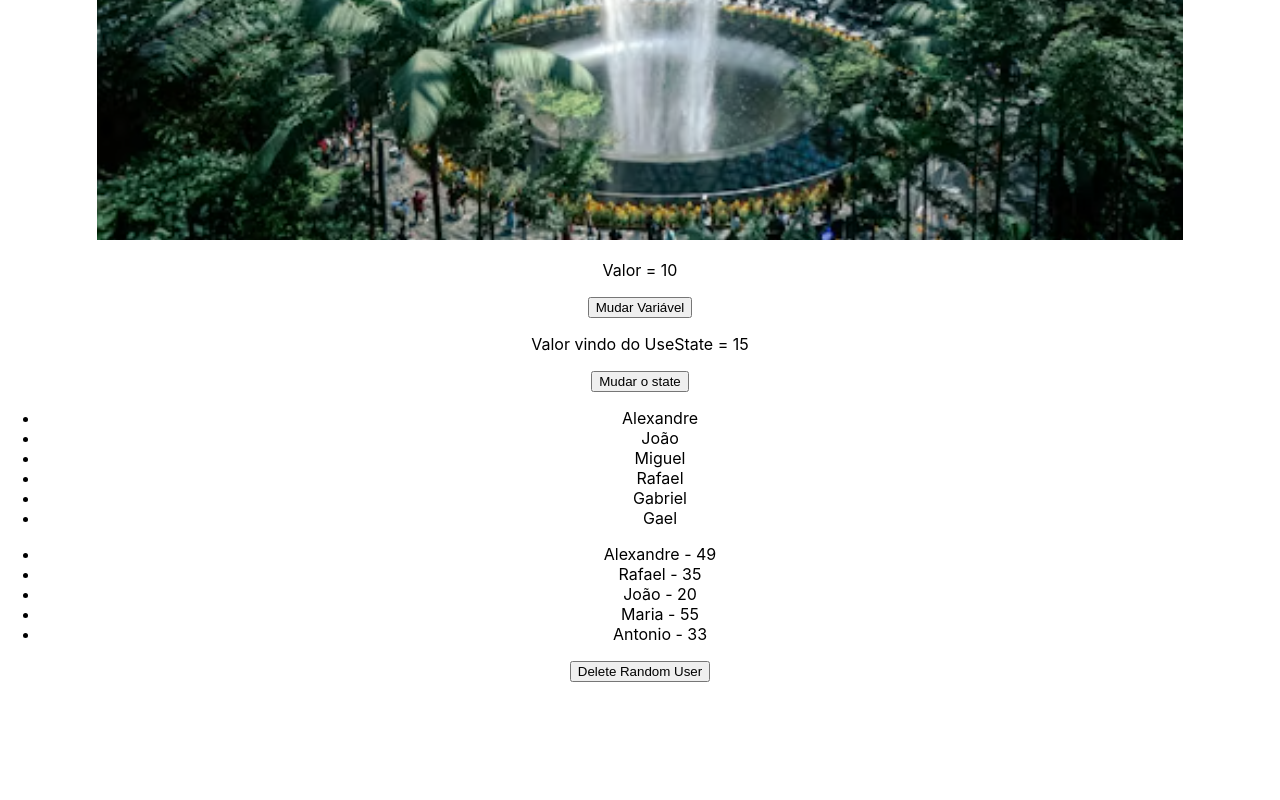
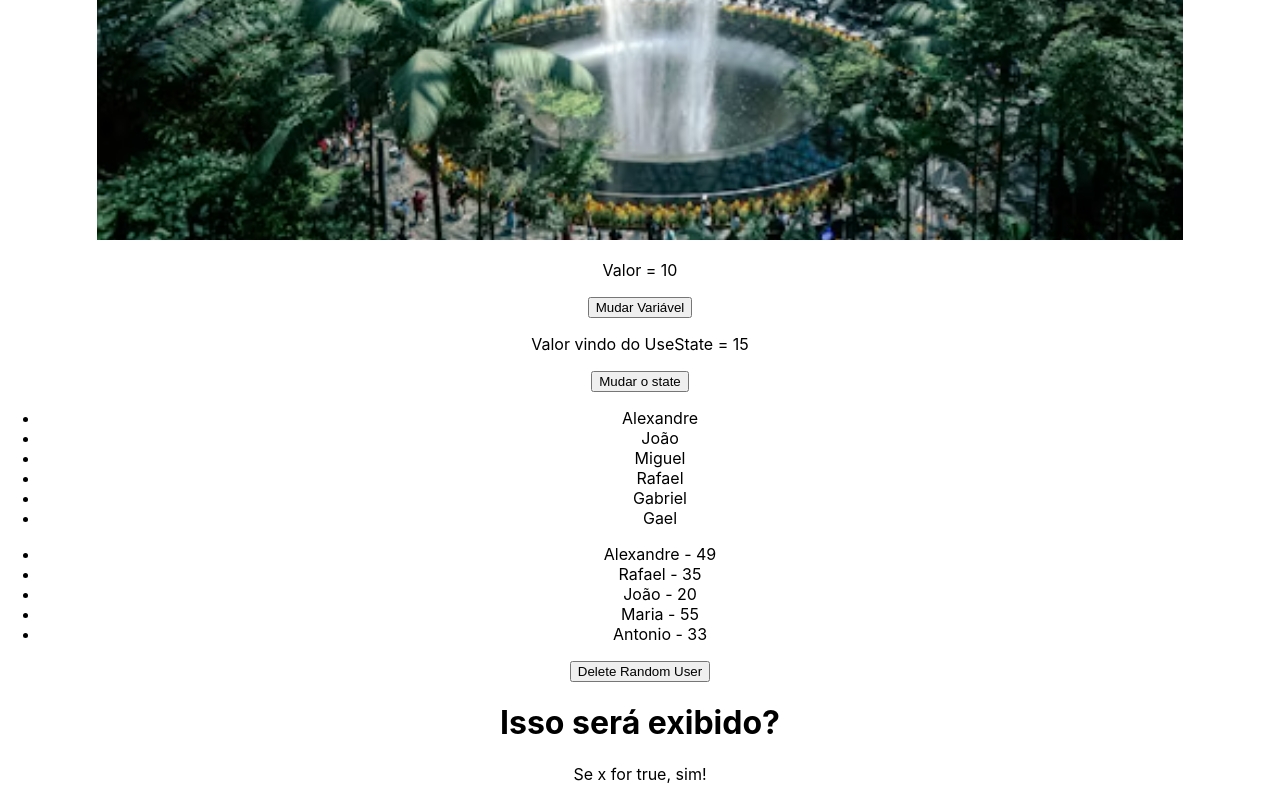
Before and after one commit to xanderifer1974/curso-react-do-zero-a-maestria-avancando, a React (Create React App) app: page / in a window 1280 px wide. Shown: the part 1388-2188 px from the top of the page. Before the commit the page ends 2070 px from the top, so only its background shows below. Built offline with nearby package versions, Linux system fonts and the light colour scheme.

Commit message:
Renderização condicional

```diff
--- a/src/App.js
+++ b/src/App.js
@@ -6,6 +6,7 @@
 //Components
 import ManageData from './components/ManageData';
 import ListRender from './components/ListRender';
+import ConditionalRender from './components/ConditionalRender';
 
 function App() {
   return (
@@ -20,6 +21,7 @@
      </div>
      <ManageData/>
      <ListRender/>
+     <ConditionalRender/>
     </div>
   );
 }
--- /dev/null
+++ b/src/components/ConditionalRender.jsx
@@ -0,0 +1,15 @@
+import { useState } from "react"
+
+
+const ConditionalRender = () => {
+  const [x] = useState(true);
+    return (
+    <div>
+        <h1>Isso será exibido?</h1>
+        {x && <p>Se x for true, sim!</p>}
+        {!x && <p>Agora x é falso!</p>}
+    </div>
+  )
+}
+
+export default ConditionalRender
```
